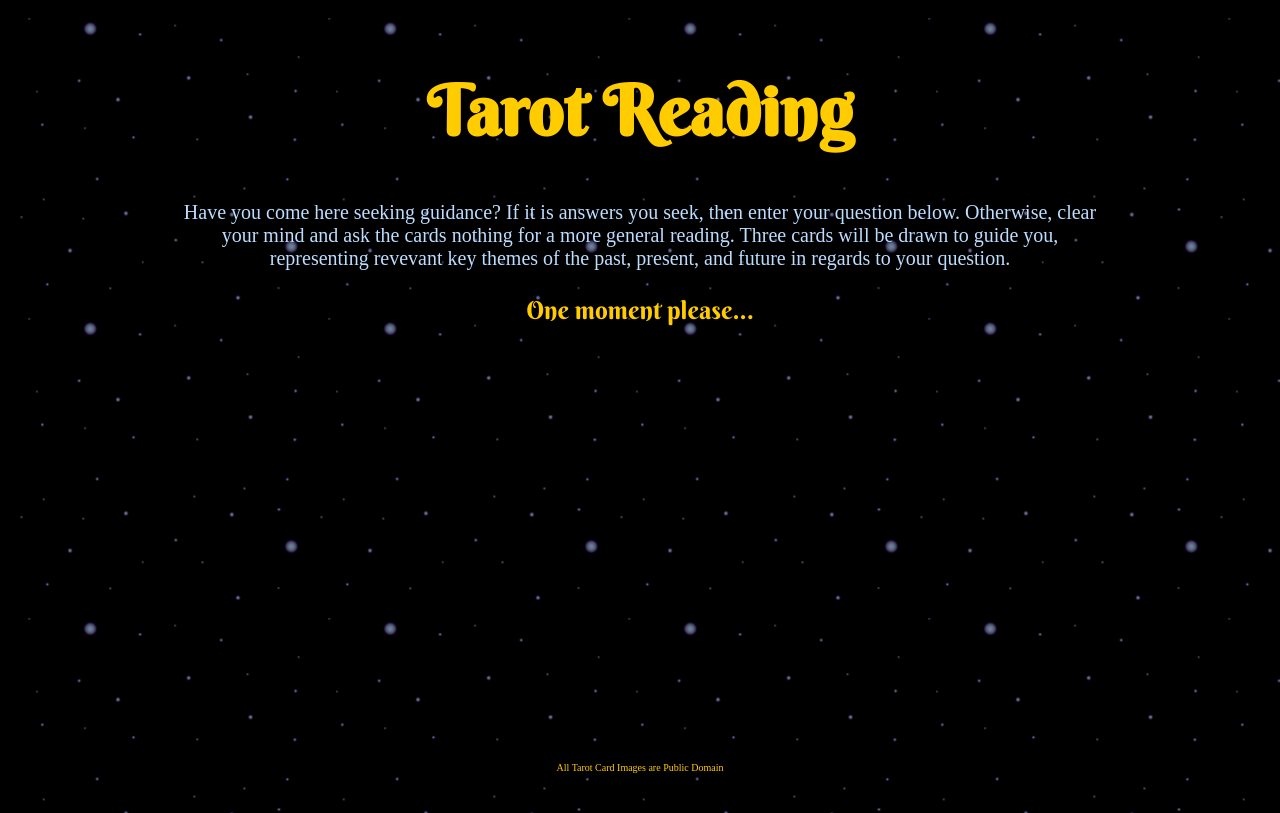
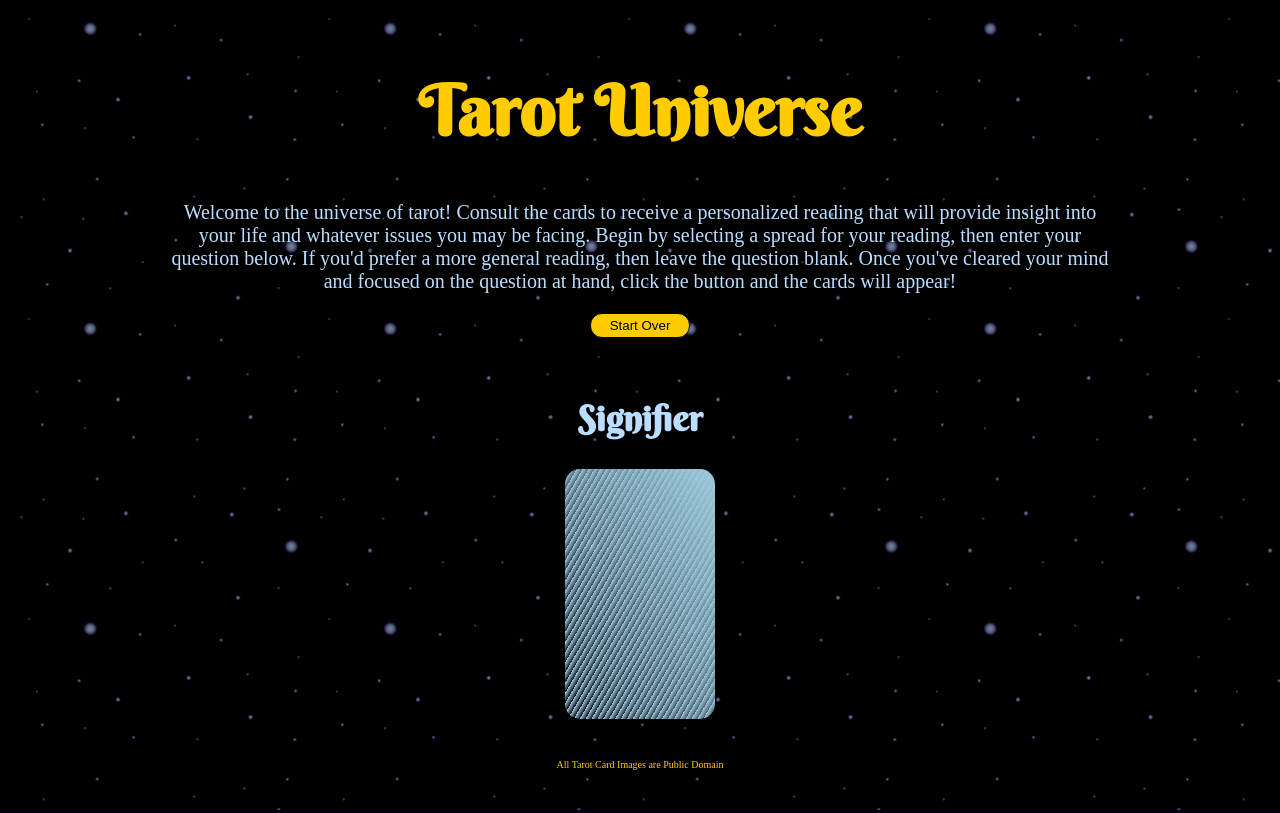
Before and after one commit to cferland/project_1, a plain HTML site: page index.html in a window 1280 px wide. Both pictures are taken after a click on the button "Ask the Cards". Drawn offline with nearby package versions, Linux system fonts and the light colour scheme; no server answers; a web font is replaced by a local one.

Commit message:
update instructions

```diff
--- a/index.html
+++ b/index.html
@@ -7,17 +7,18 @@
   <meta http-equiv="X-UA-Compatible" content="ie=edge">
   <link href="https://fonts.googleapis.com/css?family=Forum|Berkshire+Swash|Rock+Salt&display=swap" rel="stylesheet">
   <link rel="stylesheet" href="style.css">
-  <title>Tarot Reading</title>
+  <title>Tarot Universe</title>
 </head>
 
 <body>
   <header>
-    <h1>Tarot Reading</h1>
+    <h1>Tarot Universe</h1>
     <p class="instructions">
-      Have you come here seeking guidance? If it is answers you seek, then enter your question below.
-      Otherwise, clear your mind and ask the cards nothing for a more general reading.
-      Three cards will be drawn to guide you, representing revevant key themes of the past, present, and future in
-      regards to your question.
+      Welcome to the universe of tarot!
+      Consult the cards to receive a personalized reading that will provide insight into your life and whatever issues you may be facing.
+      Begin by selecting a spread for your reading, then enter your question below.
+      If you'd prefer a more general reading, then leave the question blank.
+      Once you've cleared your mind and focused on the question at hand, click the button and the cards will appear!
     </p>
     <div id="question">
       <select>
--- a/script.js
+++ b/script.js
@@ -83,14 +83,20 @@ async function prepareReading() {
   let question = document.querySelector('#question-input').value;
   let update = 'One moment please...';
   document.querySelector('#question').innerHTML = `<p>${update}</p>`;
-  const result = await axios.get(`https://cors-anywhere.herokuapp.com/rws-cards-api.herokuapp.com/api/v1/cards/random?n=${cardNum}`);
+  let result;
+  try {
+    result = await axios.get(`https://cors-anywhere.herokuapp.com/rws-cards-api.herokuapp.com/api/v1/cards/random?n=${cardNum}`);
+  }
+  catch {
+    alert('The cards are having a difficult time. Please refresh the page and try again.');
+  }
+  console.log(result);
   document.querySelector('#question').classList.add('hidden');
   setTimeout(function () {
     document.querySelector('#question').innerHTML = `<p class="user-input">${question}</p>`;
     document.querySelector('#question').appendChild(clearButton);
     document.querySelector('#question').classList.add('fade-in');
   }, 1000);
-  console.log(result);
 
   // display cards face-down on page
 
```
